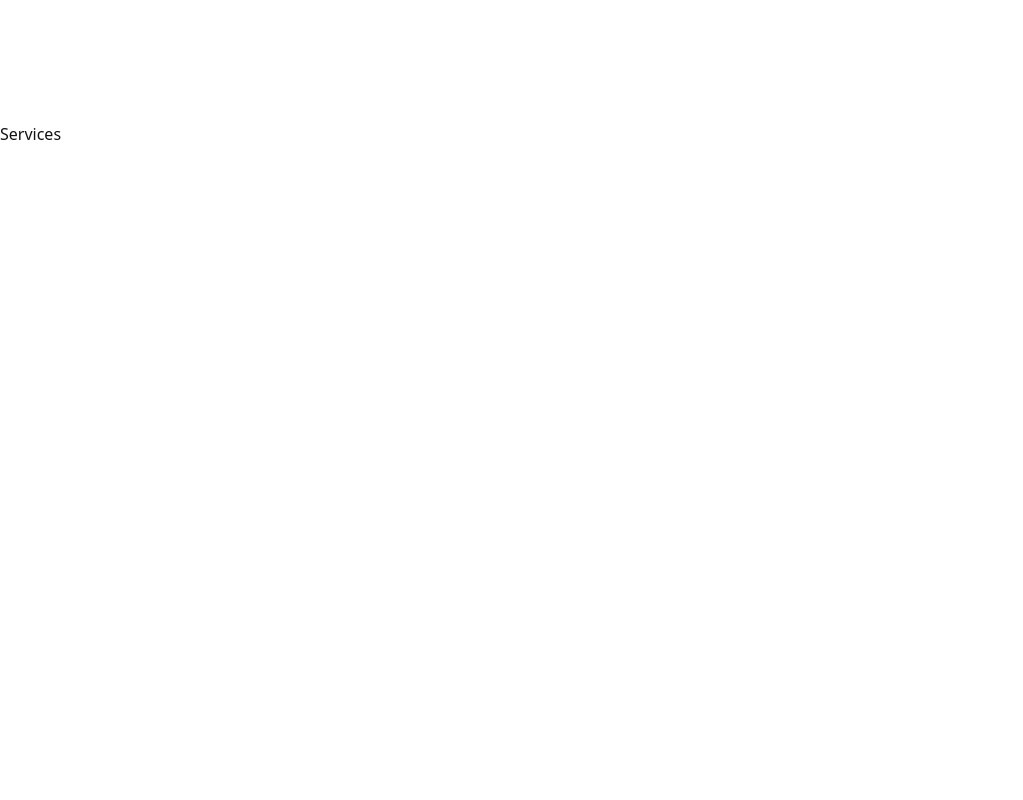
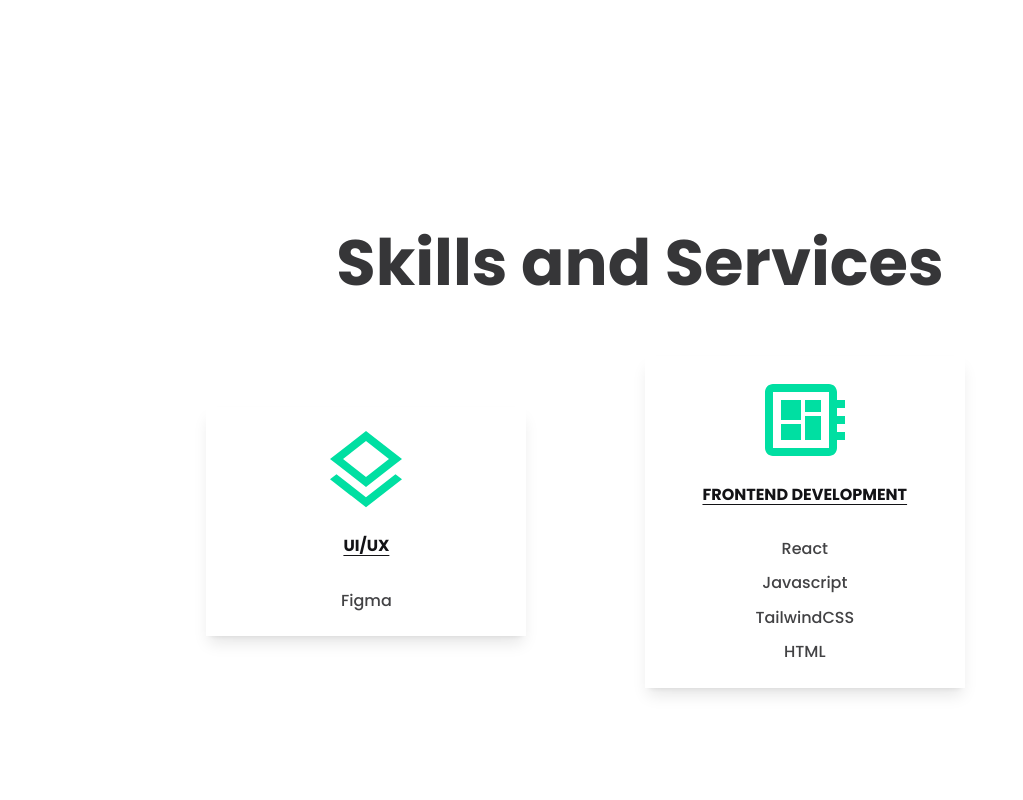
Before and after one commit to Siddhant0Pandey/SiddhantPandeyPortfolio, a React (Vite) app: page / in a window 1280 px wide. Shown: the part 2540-3340 px from the top of the page, without its empty margins (0-1023 px from the left). Built offline with nearby package versions, Linux system fonts and the light colour scheme.

Commit message:
service section updated

```diff
--- a/src/components/pages/Services.jsx
+++ b/src/components/pages/Services.jsx
@@ -1,6 +1,42 @@
 // eslint-disable-next-line react/prop-types
+
+import { MdOutlineLayers } from "react-icons/md";
+import { MdDeveloperBoard } from "react-icons/md";
 function Services() {
-  return <div className={`h-screen `}>Services</div>;
+  return (
+    <div
+      className={`h-screen text-center md:pt-[12vh] pt-[6vh]  fade-out m-auto md:w-[85%] w-80% leading-[1.4]  font-Poppins   `}
+    >
+      <div>
+        <h1 className="md:text-[4rem] text-[2rem] font-bold opacity-85">
+          Skills and Services
+        </h1>
+        <div className="flex md:justify-evenly mt-[3rem] md:flex-row w-[90%] items-center justify-center gap-4 md:gap-2 flex-col">
+          <div className="   shadow-lg md:w-[20rem] w-[18rem] flex flex-col items-center md:p-4 p-3 h-auto md:pb-6 pb-5 hover:shadow-sm">
+            <MdOutlineLayers className="md:text-[6rem] text-[5rem] text-highlights" />
+            <h3 className="uppercase mb-[2rem] mt-[1rem] font-bold underline underline-offset-4 ">
+              Ui/Ux
+            </h3>
+            <div className="font-medium opacity-80 text-[1rem]">
+              <h4 className="">Figma</h4>
+            </div>
+          </div>
+          <div className="   shadow-lg md:w-[20rem] w-[18rem] flex flex-col items-center md:p-4 p-3 h-auto md:pb-6 pb-5 hover:shadow-sm">
+            <MdDeveloperBoard className="md:text-[6rem] text-[5rem] text-highlights" />
+            <h3 className="uppercase mb-[2rem] mt-[1rem] font-bold underline underline-offset-4">
+              Frontend Development
+            </h3>
+            <div className="font-medium opacity-80 flex flex-col gap-3 text-[1rem]">
+              <h4>React</h4>
+              <h4>Javascript</h4>
+              <h4>TailwindCSS</h4>
+              <h4>HTML</h4>
+            </div>
+          </div>
+        </div>
+      </div>
+    </div>
+  );
 }
 
 export default Services;
```
